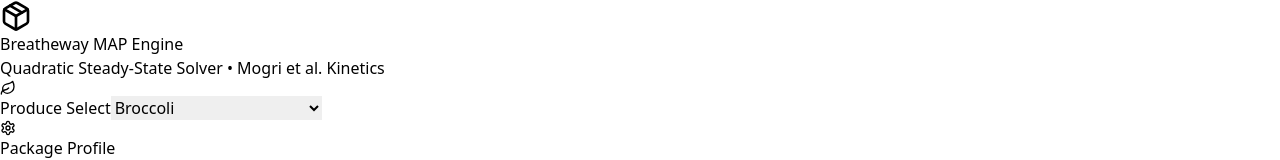
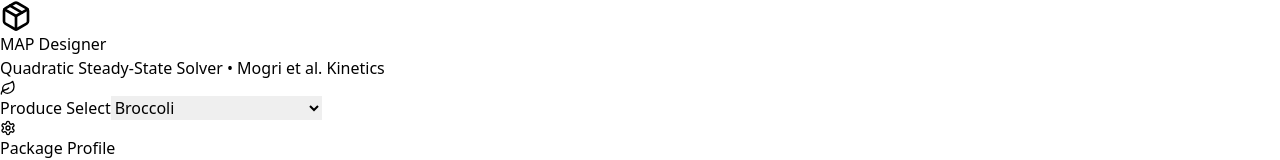
Before and after one commit to gregorymllr1/MAP, a React (Vite) app: page / in a window 1280 px wide. Shown: the top 160 px of the page. Built offline with nearby package versions, Linux system fonts and the light colour scheme; the HTML template or start-up script is replaced by a standard one.

Commit message:
Update header from 'Breatheway MAP Engine' to 'MAP Designer'

```diff
--- a/index.html
+++ b/index.html
@@ -4,7 +4,7 @@
     <meta charset="UTF-8" />
     <link rel="icon" type="image/svg+xml" href="/vite.svg" />
     <meta name="viewport" content="width=device-width, initial-scale=1.0" />
-    <title>MAP Designer — Breatheway MAP Engine</title>
+    <title>MAP Designer</title>
   </head>
   <body>
     <div id="root"></div>
--- a/src/App.tsx
+++ b/src/App.tsx
@@ -407,7 +407,7 @@ export default function App() {
           <div className="flex items-center space-x-4">
             <div className="bg-white/20 p-3 rounded-lg"><Package size={32} /></div>
             <div>
-              <h1 className="text-2xl font-bold tracking-wide">Breatheway MAP Engine</h1>
+              <h1 className="text-2xl font-bold tracking-wide">MAP Designer</h1>
               <p className="text-green-100 text-sm mt-1">Quadratic Steady-State Solver • Mogri et al. Kinetics</p>
             </div>
           </div>
```
